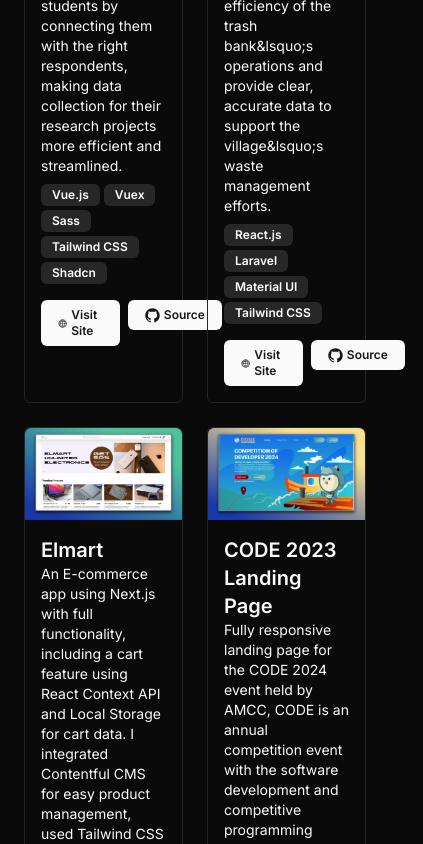
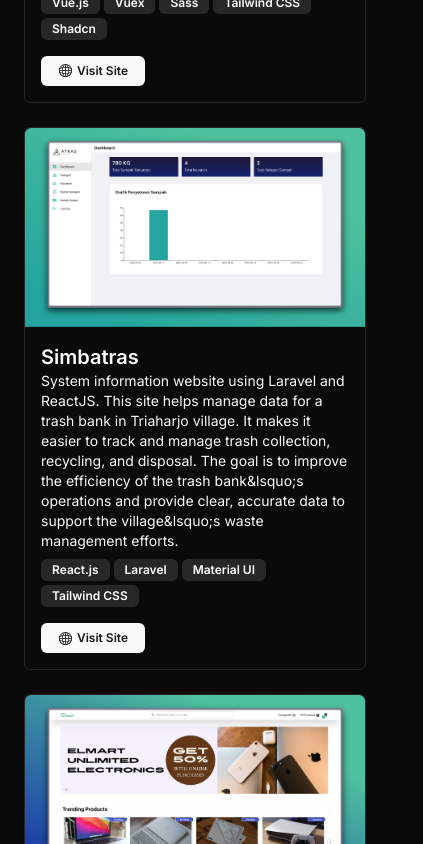
Before and after one commit to Agil-Saputra/portofolio-v3, a Next.js app: page / in a window 390 px wide. Shown: the part 3182-4026 px from the top of the page, 423 px wide, since content can reach past the window. Built offline with nearby package versions, Linux system fonts and the light colour scheme.

Commit message:
fix: grid cols responsive view

```diff
--- a/src/app/components/workProjects.tsx
+++ b/src/app/components/workProjects.tsx
@@ -14,8 +14,8 @@ export default function WorkProjects() {
     {
       name: "Kudata",
       description: "platform designed to help students find respondents for their surveys. My role involves fixing bugs and improving existing features to enhance the website&lsquo;s performance and user experience. This platform simplifies the process for students by connecting them with the right respondents, making data collection for their research projects more efficient and streamlined.",
-      link: "/",
-      source: "/",
+      link: "https://kudata.id",
+      source: "",
       image: kudata,
       tech: ["Vue.js", "Vuex", "Sass", "Tailwind CSS", "Shadcn"],
     },
@@ -23,8 +23,8 @@ export default function WorkProjects() {
       name: "Simbatras",
       description:
         "System information website using Laravel and ReactJS. This site helps manage data for a trash bank in Triaharjo village. It makes it easier to track and manage trash collection, recycling, and disposal. The goal is to improve the efficiency of the trash bank&lsquo;s operations and provide clear, accurate data to support the village&lsquo;s waste management efforts.",
-      link: "/",
-      source: "/",
+      link: "https://simbatras.com",
+      source: "",
       image: simbatras,
       tech: ["React.js", "Laravel", "Material UI", "Tailwind CSS"],
     },
@@ -32,8 +32,8 @@ export default function WorkProjects() {
       name: "Elmart",
       description:
         "An E-commerce app using Next.js with full functionality, including a cart feature using React Context API and Local Storage for cart data. I integrated Contentful CMS for easy product management, used Tailwind CSS and Material UI for an intuitive UI, and implemented Stripe for secure payments.",
-      link: "/",
-      source: "/",
+      link: "https://elemart-ecommerce-app.vercel.app/",
+      source: "https://github.com/Agil-Saputra/Elmart-Ecommerce-App",
       image: elmart,
       tech: ["Next.js", "Contentful", "Material UI", "Tailwind CSS"],
     },
@@ -74,7 +74,7 @@ export default function WorkProjects() {
         simple or complex, each project has its own story (and maybe a few late
         nights).
       </p>
-      <div className="mt-12 grid grid-cols-2 gap-6">
+      <div className="mt-12 grid grid-cols-1 md:grid-cols-2 gap-6">
         {projects.map((project) => (
           <div className="border rounded-md text-left" key={project.name}>
             <Image
```
